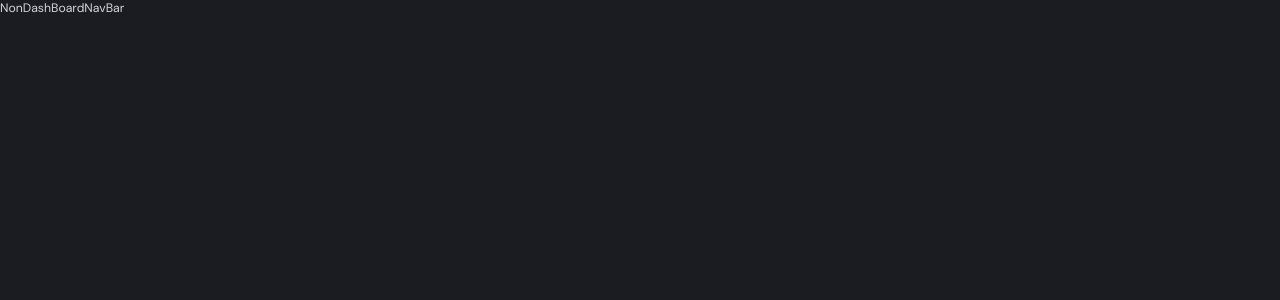
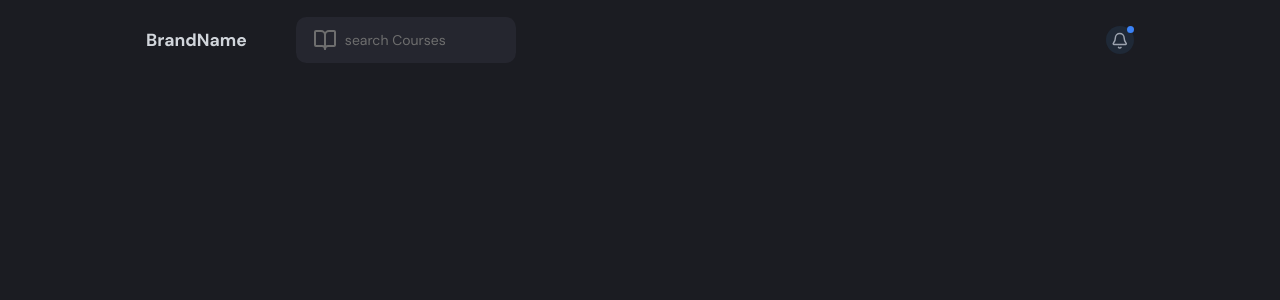
Before and after one commit to Junxiujunxiu/skillHub, a Next.js app in the folder client/: page / in a window 1280 px wide. Shown: the top 300 px of the page. Built offline with nearby package versions, Linux system fonts and the light colour scheme.

Commit message:
added search bar, brand name, notification icon
added search bar, brand name, notification icon

```diff
--- a/client/package.json
+++ b/client/package.json
@@ -33,6 +33,7 @@
     "react-dom": "^19.0.0",
     "react-hook-form": "^7.54.2",
     "react-redux": "^9.2.0",
+    "sonner": "^1.7.4",
     "tailwind-merge": "^3.0.1",
     "tailwindcss-animate": "^1.0.7",
     "zod": "^3.24.2"
--- a/client/src/app/page.tsx
+++ b/client/src/app/page.tsx
@@ -1,4 +1,4 @@
-import NonDashboardNavbar from "@/components/NonDashboardNavbar"
+import NonDashboardNavbar from "@/components/NonDashBoardNavBar"
 
 export default function Home() {
   return (
--- a/client/src/components/NonDashBoardNavBar.tsx
+++ b/client/src/components/NonDashBoardNavBar.tsx
@@ -1,9 +1,37 @@
+import { Bell, BookOpen} from 'lucide-react'
 import React from 'react'
+import Link from 'next/link'; // navigation
 
+//testing on the left, search bar on the right
 const NonDashBoardNavBar = () => {
   return (
-    <div>NonDashBoardNavBar</div>
-  )
-}
+    <nav className="nondashboard-navbar">
+      <div className="nondashboard-navbar__container">
+        <div className="nondashboard-navbar__search">
+            <Link href="/" className="nondashboard-navbar__brand" >
+              BrandName
+            </Link>
+            <div className="flex items-center gap-4">
+              <div className="relative group">
+              <Link href="/search" className="nondashboard-navbar__search-input">
+                <span className="hidden sm:inline">search Courses</span>
+                <span className="sm:hidden">Search</span>
+              </Link>
+              <BookOpen className="nondashboard-navbar__search-icon size={18}"/>
+              </div>
+            </div>
+         </div>
+      </div>
+      <div className="nondashboard-navbar__actions">
+        <button className="nondashboard-navbar__notification-button">
+          <span className="nondashboard-navbar__notification-indicator"></span>
+          <Bell className="nondashboard-navbar__notification-icon" />
+        </button>
 
-export default NonDashBoardNavBar
+        {/* sign in buttons */}
+      </div>
+    </nav>
+  );
+};
+
+export default NonDashBoardNavBar;
```
Also changed, not shown: client/src/state/api.ts (line endings or trailing spaces), 1 other file (tests, documents, lock files or other folders).
